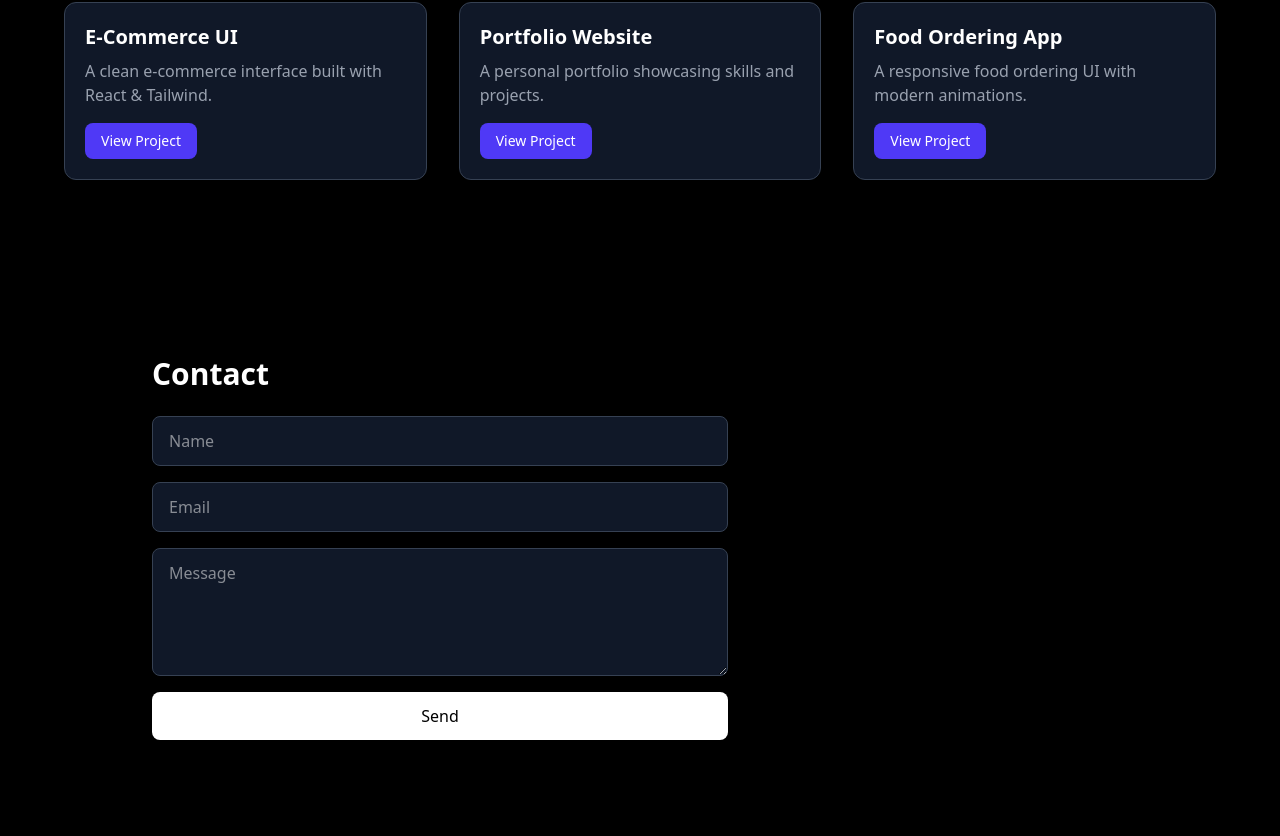
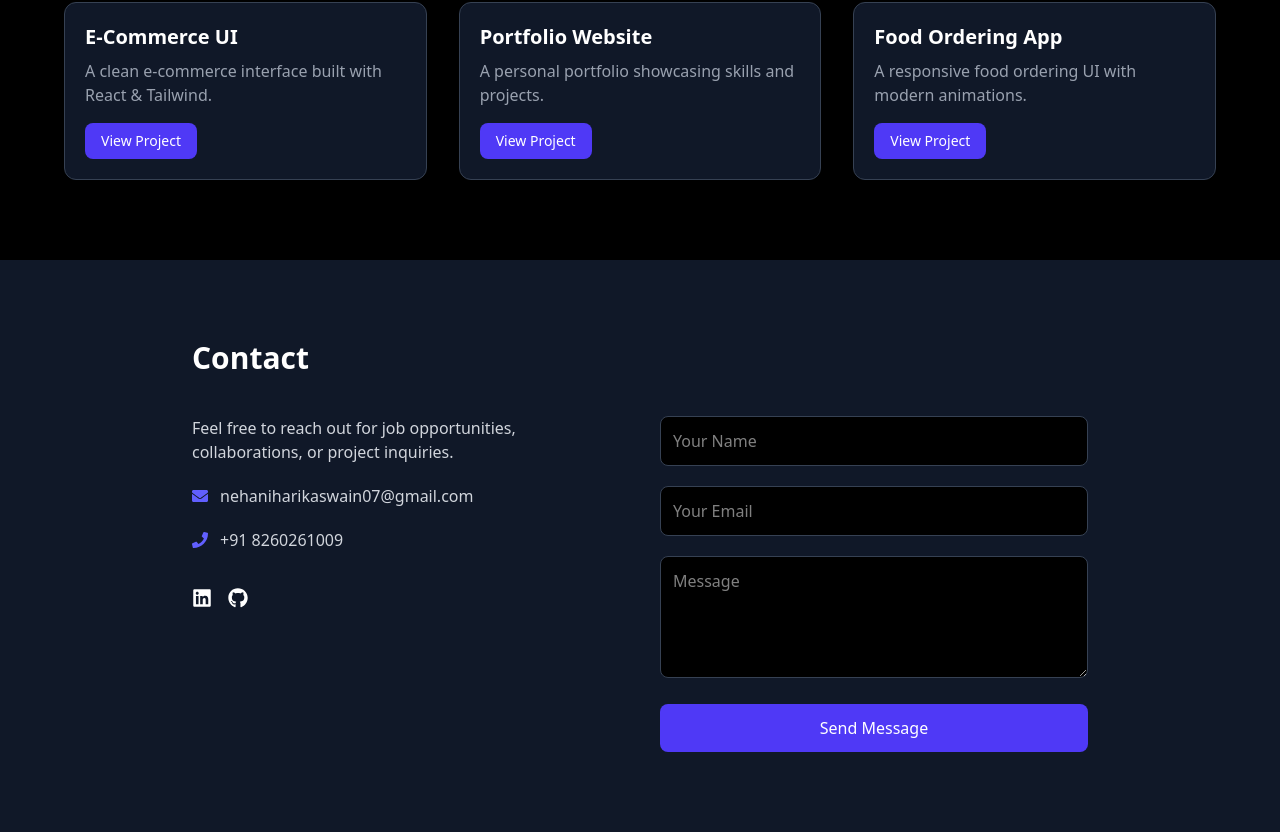
Before and after one commit to NiharikaNeha/.NEHA, a React (Vite) app in the folder Frontend/: page / in a window 1280 px wide. Shown: the part 1609-2445 px from the top of the page. Built offline with nearby package versions, Linux system fonts and the light colour scheme.

Commit message:
added components

```diff
--- a/Frontend/src/components/Contact.jsx
+++ b/Frontend/src/components/Contact.jsx
@@ -1,32 +1,89 @@
+// src/components/Contact.jsx
+import { motion } from "framer-motion";
+import { FaEnvelope, FaPhone, FaLinkedin, FaGithub } from "react-icons/fa";
+
 const Contact = () => {
   return (
-    <section id="contact" className="py-24 px-6 max-w-5xl mx-auto">
-      <h2 className="text-3xl font-semibold mb-6">Contact</h2>
+    <section id="contact" className="py-20 px-8 bg-gray-900">
+      <div className="max-w-4xl mx-auto">
 
-      <form
-        action="mailto:example@gmail.com"
-        method="POST"
-        className="grid gap-4 max-w-xl"
+        {/* Header */}
+        <motion.h2
+          initial={{ opacity: 0, y: -10 }}
+          whileInView={{ opacity: 1, y: 0 }}
+          transition={{ duration: 0.6 }}
+          className="text-3xl font-bold text-white mb-10"
+        >
+          Contact
+        </motion.h2>
+
+        {/* Contact Grid */}
+        <div className="grid grid-cols-1 md:grid-cols-2 gap-10">
+
+          {/* Left – Information */}
+          <motion.div
+            initial={{ opacity: 0 }}
+            whileInView={{ opacity: 1 }}
+            transition={{ duration: 0.6 }}
+            className="space-y-5 text-gray-300"
+          >
+            <p>Feel free to reach out for job opportunities, collaborations, or project inquiries.</p>
+
+            <div className="flex items-center gap-3">
+              <FaEnvelope className="text-indigo-500" />
+              <span>nehaniharikaswain07@gmail.com</span>
+            </div>
+
+            <div className="flex items-center gap-3">
+              <FaPhone className="text-indigo-500" />
+              <span>+91 8260261009</span>
+            </div>
+
+            <div className="flex items-center gap-4 pt-4">
+              <a href="https://linkedin.com" target="_blank" className="text-white text-xl hover:text-indigo-400">
+                <FaLinkedin />
+              </a>
+              <a href="https://github.com" target="_blank" className="text-white text-xl hover:text-indigo-400">
+                <FaGithub />
+              </a>
+            </div>
+          </motion.div>
+
+          {/* Right – Form */}
+          <motion.form
+            initial={{ opacity: 0, y: 20 }}
+            whileInView={{ opacity: 1, y: 0 }}
+            transition={{ duration: 0.7 }}
+            className="space-y-5"
           >
             <input
               type="text"
-          placeholder="Name"
-          className="bg-gray-900 border border-gray-700 px-4 py-3 rounded-lg"
+              placeholder="Your Name"
+              className="w-full p-3 rounded-lg bg-black border border-gray-700 text-white focus:border-indigo-500 outline-none"
             />
+
             <input
               type="email"
-          placeholder="Email"
-          className="bg-gray-900 border border-gray-700 px-4 py-3 rounded-lg"
+              placeholder="Your Email"
+              className="w-full p-3 rounded-lg bg-black border border-gray-700 text-white focus:border-indigo-500 outline-none"
             />
+
             <textarea
+              rows="4"
               placeholder="Message"
-          className="bg-gray-900 border border-gray-700 px-4 py-3 rounded-lg h-32"
-        ></textarea>
+              className="w-full p-3 rounded-lg bg-black border border-gray-700 text-white focus:border-indigo-500 outline-none"
+            />
 
-        <button className="bg-white text-black py-3 rounded-lg hover:bg-gray-200 transition">
-          Send
-        </button>
-      </form>
+            <motion.button
+              whileHover={{ scale: 1.05 }}
+              whileTap={{ scale: 0.95 }}
+              className="w-full py-3 bg-indigo-600 hover:bg-indigo-700 text-white rounded-lg transition"
+            >
+              Send Message
+            </motion.button>
+          </motion.form>
+        </div>
+      </div>
     </section>
   );
 };
--- /dev/null
+++ b/Frontend/src/components/Footer.jsx
@@ -0,0 +1,10 @@
+// src/components/Footer.jsx
+const Footer = () => {
+  return (
+    <footer className="py-6 bg-black border-t border-gray-800 text-center text-gray-500 text-sm">
+      © {new Date().getFullYear()} Neha — All Rights Reserved.
+    </footer>
+  );
+};
+
+export default Footer;
--- a/Frontend/src/components/Projects.jsx
+++ b/Frontend/src/components/Projects.jsx
@@ -1,4 +1,3 @@
-// src/components/Projects.jsx
 import { motion } from "framer-motion";
 
 const projects = [
```
Lines whose indentation alone changed are shown as unchanged.
